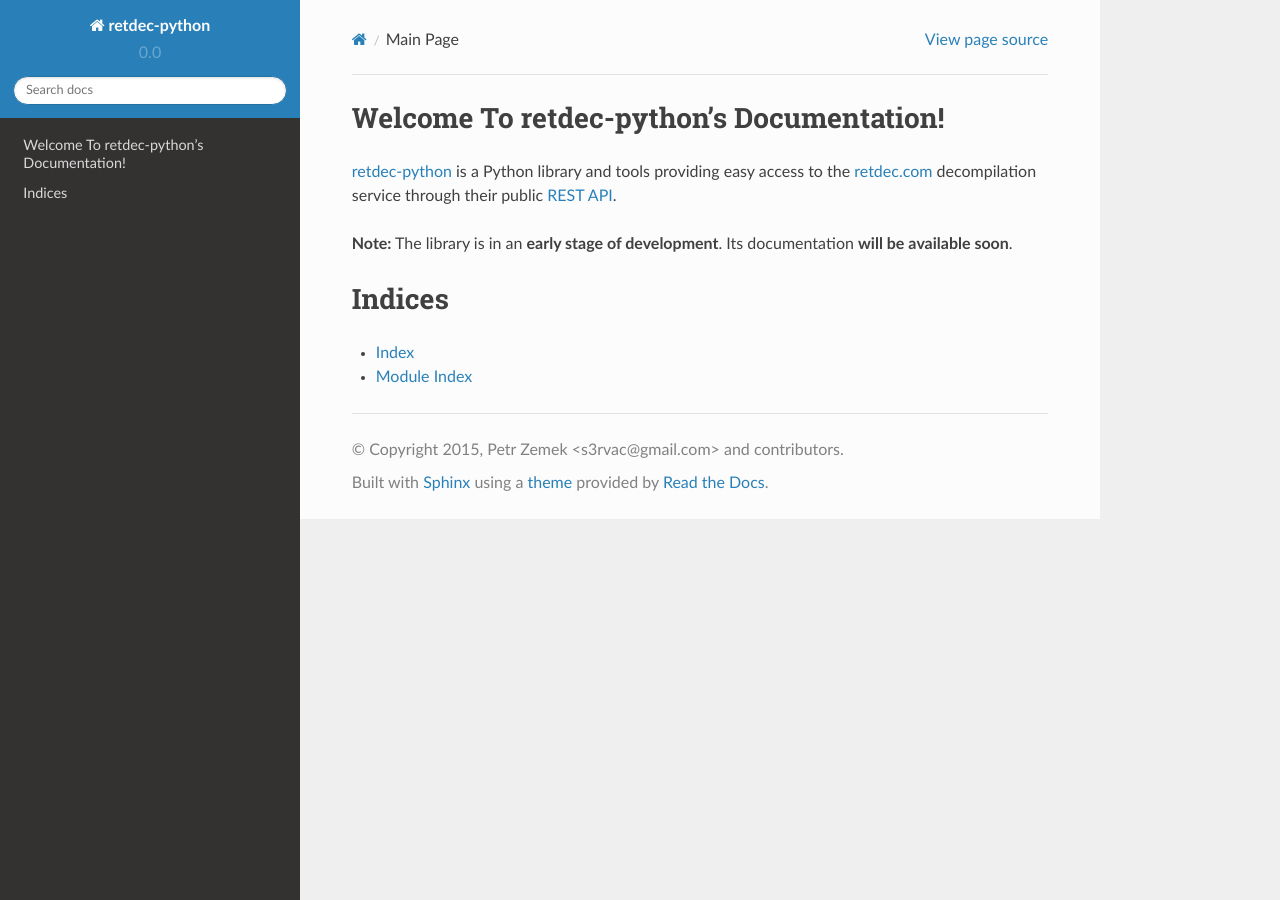
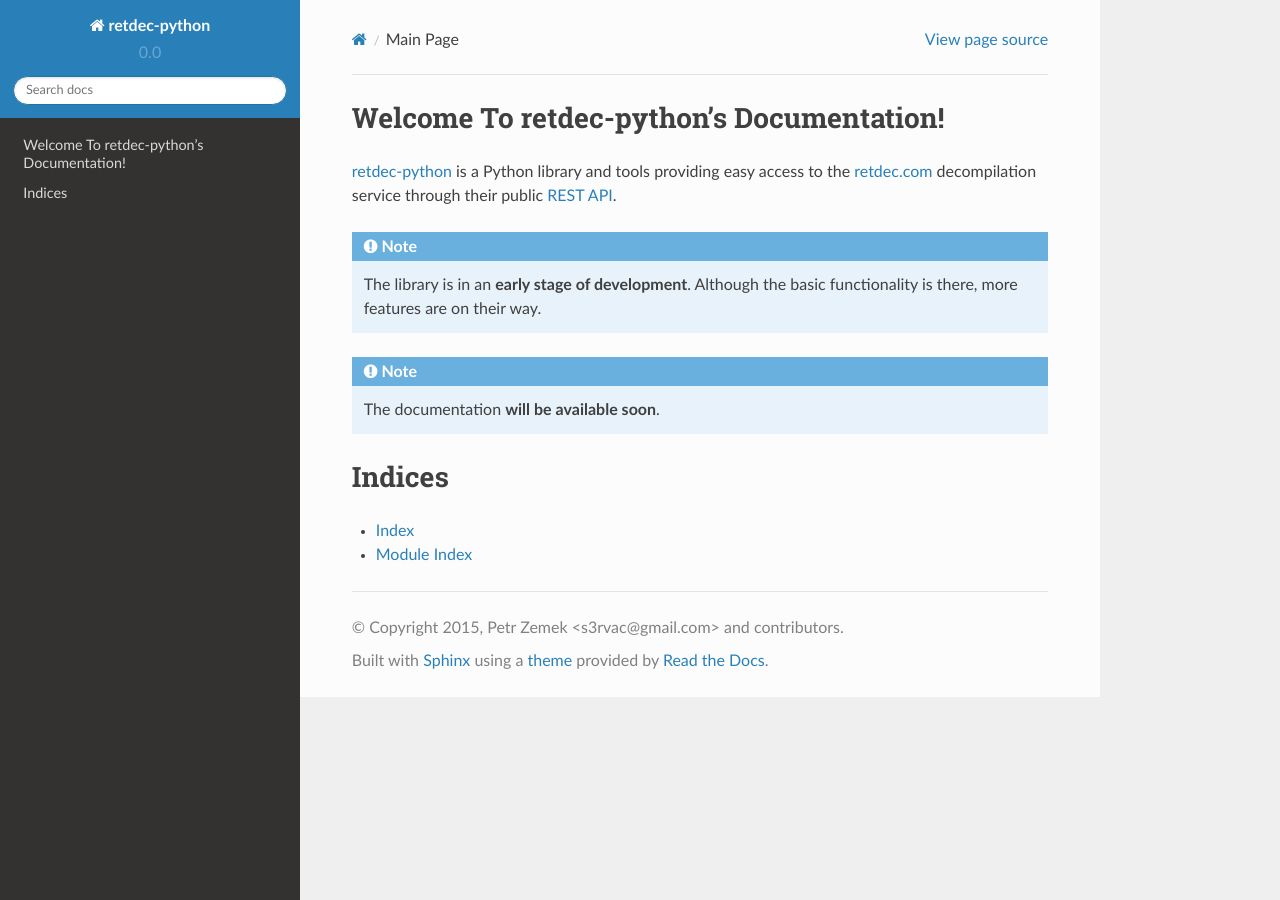
Before and after one commit to s3rvac/retdec-python, a Sphinx documentation site: the page built from docs/index.rst, in a window 1280 px wide. Built offline with Sphinx 7.4.7 and the Read the Docs theme 2.0.0, drawn with Linux system fonts in a browser that asks for light colours.

Commit message:
Format the index page of the documentation.

```diff
--- a/docs/index.rst
+++ b/docs/index.rst
@@ -6,7 +6,13 @@ Welcome To retdec-python's Documentation!
 `retdec-python <https://github.com/s3rvac/retdec-python>`_ is a Python library and tools providing easy access to the `retdec.com <https://retdec.com>`_ decompilation service through their public `REST API
 <https://retdec.com/api/>`_.
 
-**Note:** The library is in an **early stage of development**. Its documentation **will be available soon**.
+.. note::
+
+    The library is in an **early stage of development**. Although the basic functionality is there, more features are on their way.
+
+.. note::
+
+    The documentation **will be available soon**.
 
 .. toctree::
    :maxdepth: 2
```
